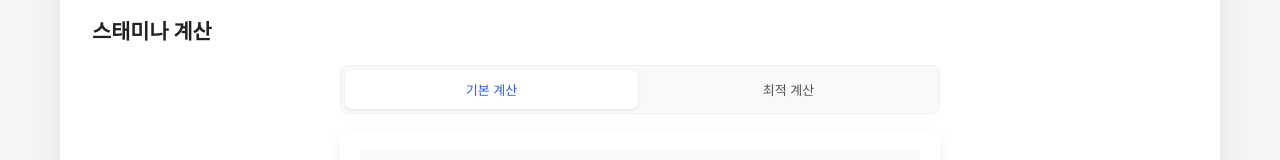
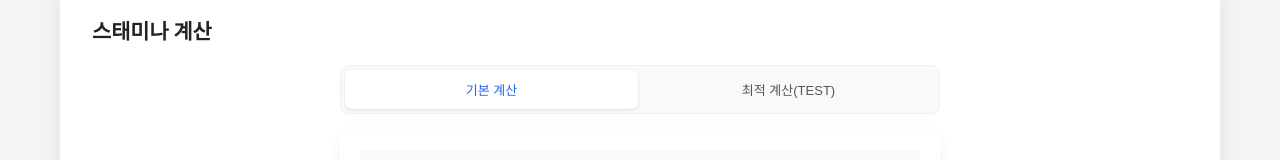
Before and after one commit to 1x0x7/107spa, a Next.js app: page /ocean/stamina in a window 1280 px wide. Shown: the part 234-394 px from the top of the page. Built offline with nearby package versions, Linux system fonts and the light colour scheme.

Commit message:
TEST add

```diff
--- a/app/ocean/stamina/page.tsx
+++ b/app/ocean/stamina/page.tsx
@@ -219,7 +219,7 @@ export default function OceanStaminaPage() {
             className={`mode-toggle-btn ${mode === 'optimize' ? 'active' : ''}`}
             onClick={() => setMode('optimize')}
           >
-            최적 계산
+            최적 계산(TEST)
           </button>
         </div>
 
```
